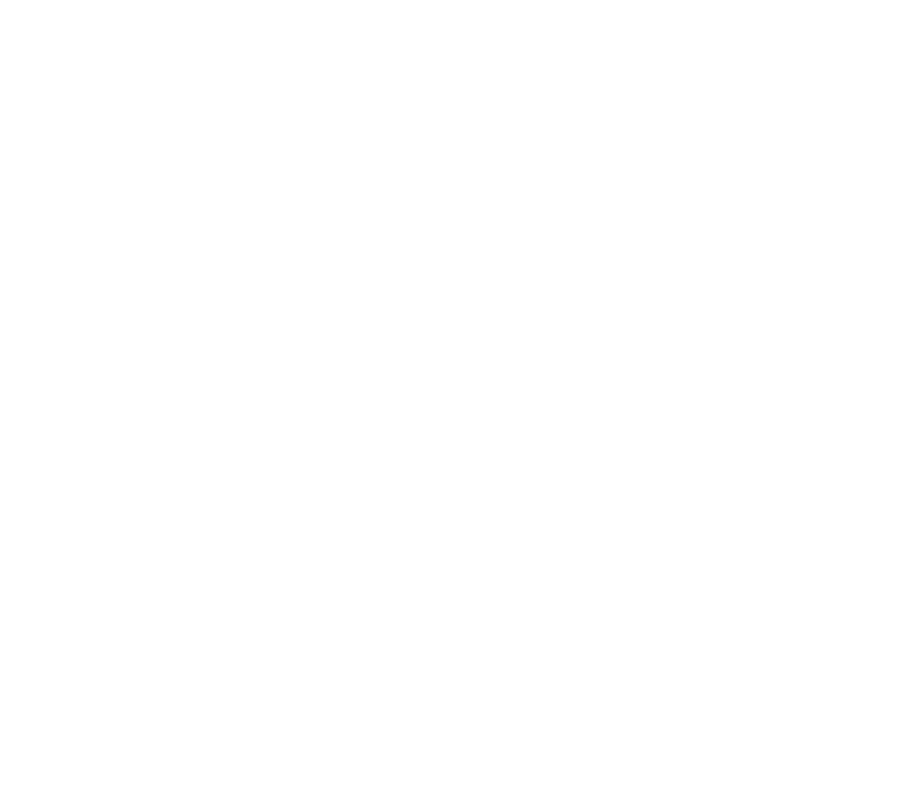
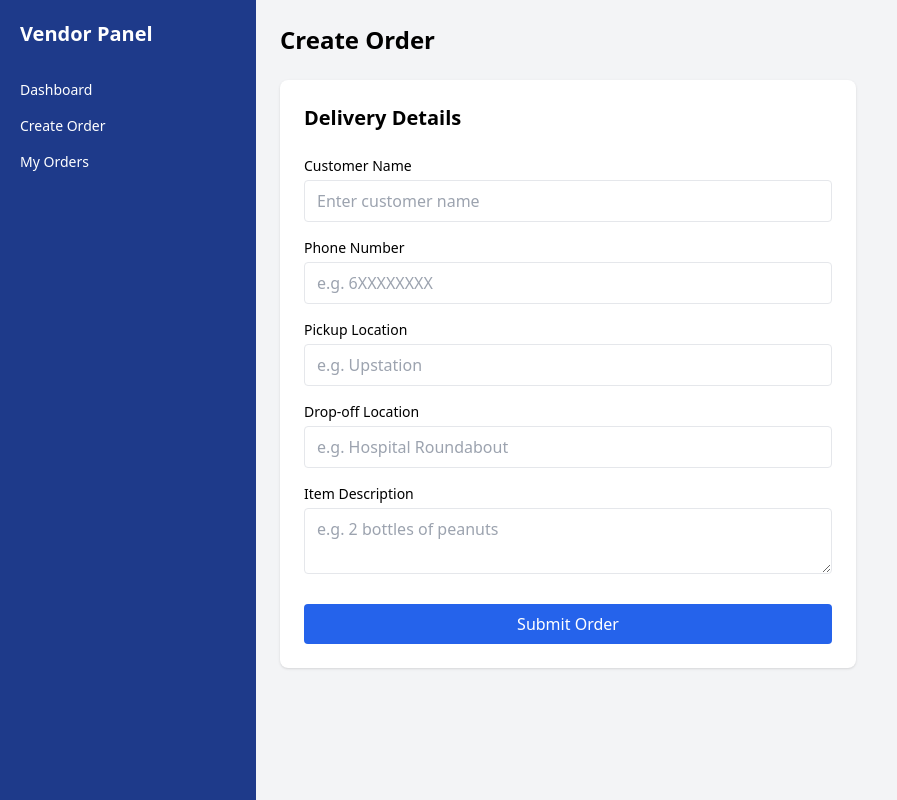
Before and after one commit to Sammi-Drums/CustomerDeliveryAgency, a React (Vite) app: page /vendor/create-order in a window 1280 px wide. Before the commit this address had no page. Shown: the whole page, without its empty margins (0-897 px from the left). Built offline with nearby package versions, Linux system fonts and the light colour scheme.

Commit message:
Vendor form as been created with reusable component

```diff
--- a/src/App.jsx
+++ b/src/App.jsx
@@ -46,6 +46,12 @@
 import CreateOrder from "./pages/CreateOrder";
 import Orders from "./pages/Orders";
 
+import VendorLayout from "./layouts/VendorLayout";
+
+import VendorDashboard from "./pages/vendor/VendorDashboard";
+import VendorCreateOrder from "./pages/vendor/VendorCreateOrder";
+import VendorOrders from "./pages/vendor/VendorOrders";
+
 import AdminOrders from "./pages/admin/AdminOrders";
 import AdminDrivers from "./pages/admin/AdminDrivers";
 import AdminUsers from "./pages/admin/AdminUsers";
@@ -69,6 +75,13 @@
         <Route path="users" element={<AdminUsers />} />
         <Route path="analytics" element={<AdminAnalytics />} />
       </Route>
+      {/* VENDOR ROUTES */}
+      <Route path="/vendor" element={<VendorLayout />}>
+        <Route path="dashboard" element={<VendorDashboard />} />
+        <Route path="create-order" element={<VendorCreateOrder />} />
+        <Route path="orders" element={<VendorOrders />} />
+      </Route>
+
 
     </Routes>
   );
--- /dev/null
+++ b/src/components/forms/OrderForm.jsx
@@ -0,0 +1,75 @@
+export default function OrderForm() {
+    return (
+        <form className="bg-white p-6 rounded-lg shadow max-w-xl">
+
+            <h2 className="text-xl font-semibold mb-6">Delivery Details</h2>
+
+            {/* Customer Name */}
+            <div className="mb-4">
+                <label className="block text-sm font-medium mb-1">
+                    Customer Name
+                </label>
+                <input
+                    type="text"
+                    placeholder="Enter customer name"
+                    className="w-full border rounded px-3 py-2 focus:outline-none focus:ring"
+                />
+            </div>
+
+            {/* Phone Number */}
+            <div className="mb-4">
+                <label className="block text-sm font-medium mb-1">
+                    Phone Number
+                </label>
+                <input
+                    type="text"
+                    placeholder="e.g. 6XXXXXXXX"
+                    className="w-full border rounded px-3 py-2 focus:outline-none focus:ring"
+                />
+            </div>
+
+            {/* Pickup Location */}
+            <div className="mb-4">
+                <label className="block text-sm font-medium mb-1">
+                    Pickup Location
+                </label>
+                <input
+                    type="text"
+                    placeholder="e.g. Upstation"
+                    className="w-full border rounded px-3 py-2 focus:outline-none focus:ring"
+                />
+            </div>
+
+            {/* Drop-off Location */}
+            <div className="mb-4">
+                <label className="block text-sm font-medium mb-1">
+                    Drop-off Location
+                </label>
+                <input
+                    type="text"
+                    placeholder="e.g. Hospital Roundabout"
+                    className="w-full border rounded px-3 py-2 focus:outline-none focus:ring"
+                />
+            </div>
+
+            {/* Description */}
+            <div className="mb-6">
+                <label className="block text-sm font-medium mb-1">
+                    Item Description
+                </label>
+                <textarea
+                    placeholder="e.g. 2 bottles of peanuts"
+                    className="w-full border rounded px-3 py-2 focus:outline-none focus:ring"
+                />
+            </div>
+
+            <button
+                type="submit"
+                className="w-full bg-blue-600 text-white py-2 rounded hover:bg-blue-700"
+            >
+                Submit Order
+            </button>
+
+        </form>
+    );
+}
--- /dev/null
+++ b/src/layouts/VendorLayout.jsx
@@ -0,0 +1,33 @@
+import { Link, Outlet } from "react-router-dom";
+
+export default function VendorLayout() {
+    return (
+        <div className="min-h-screen flex bg-gray-100">
+
+            {/* Sidebar */}
+            <aside className="w-64 bg-blue-900 text-white p-5">
+                <h2 className="text-xl font-bold mb-8">Vendor Panel</h2>
+
+                <nav className="space-y-4 text-sm">
+                    <Link to="/vendor/dashboard" className="block hover:text-blue-300">
+                        Dashboard
+                    </Link>
+
+                    <Link to="/vendor/create-order" className="block hover:text-blue-300">
+                        Create Order
+                    </Link>
+
+                    <Link to="/vendor/orders" className="block hover:text-blue-300">
+                        My Orders
+                    </Link>
+                </nav>
+            </aside>
+
+            {/* Content */}
+            <main className="flex-1 p-6">
+                <Outlet />
+            </main>
+
+        </div>
+    );
+}
--- /dev/null
+++ b/src/pages/vendor/VendorCreateOrder.jsx
@@ -0,0 +1,10 @@
+import OrderForm from "../../components/forms/OrderForm";
+
+export default function VendorCreateOrder() {
+    return (
+        <div>
+            <h1 className="text-2xl font-bold mb-6">Create Order</h1>
+            <OrderForm />
+        </div>
+    );
+}
--- /dev/null
+++ b/src/pages/vendor/VendorDashboard.jsx
@@ -0,0 +1,8 @@
+export default function VendorDashboard() {
+    return (
+        <div>
+            <h1 className="text-2xl font-bold mb-4">Vendor Dashboard</h1>
+            <p>Overview of your delivery activities.</p>
+        </div>
+    );
+}
--- /dev/null
+++ b/src/pages/vendor/VendorOrders.jsx
@@ -0,0 +1,8 @@
+export default function VendorOrders() {
+    return (
+        <div>
+            <h1 className="text-2xl font-bold mb-4">My Orders</h1>
+            <p>All your delivery orders will appear here.</p>
+        </div>
+    );
+}
```
